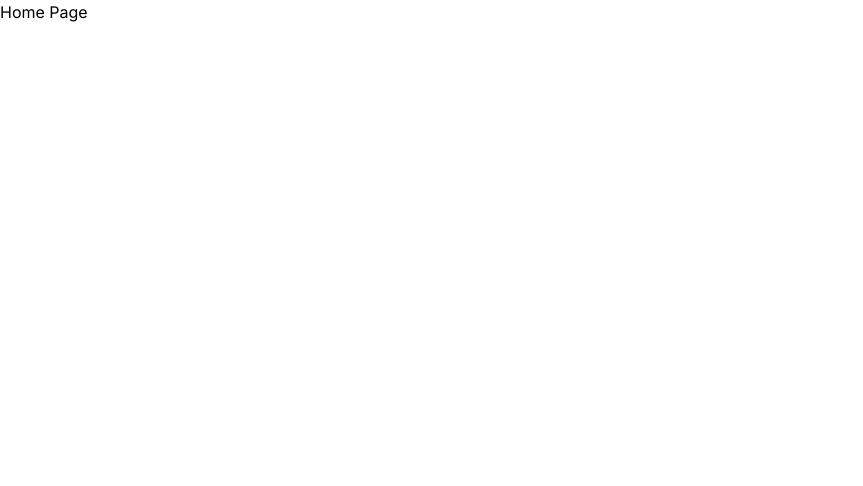
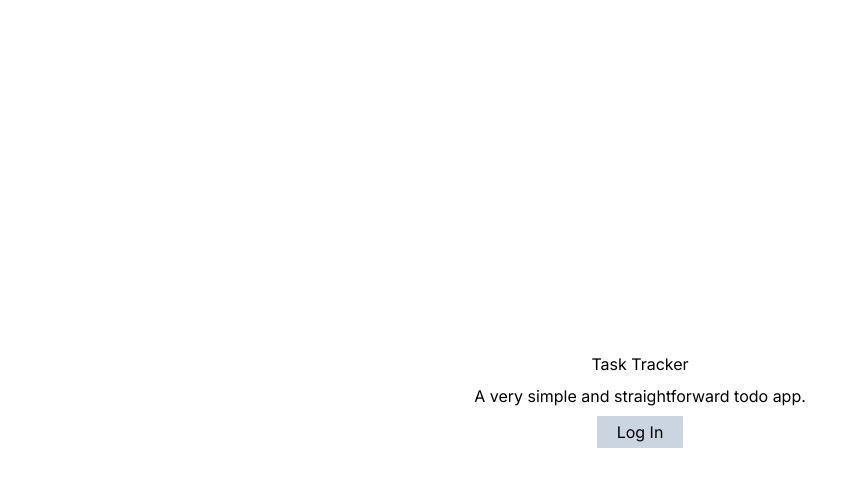
Before and after one commit to adrian92612/nextjs-todo-app, a Next.js app: page / in a window 1280 px wide. Shown: the top 486 px of the page, without its empty margins (0-863 px from the left). Built offline with nearby package versions, Linux system fonts and the light colour scheme.

Commit message:
initial home page added

```diff
--- a/app/page.tsx
+++ b/app/page.tsx
@@ -1,5 +1,15 @@
+import Link from "next/link";
+
 const HomePage = () => {
-  return <div>Home Page</div>;
+  return (
+    <div className="h-full flex flex-col justify-center items-center gap-2">
+      <h1>Task Tracker</h1>
+      <p>A very simple and straightforward todo app.</p>
+      <Link href="/login" className="px-5 py-1 bg-slate-300">
+        <span>Log In</span>
+      </Link>
+    </div>
+  );
 };
 
 export default HomePage;
```
